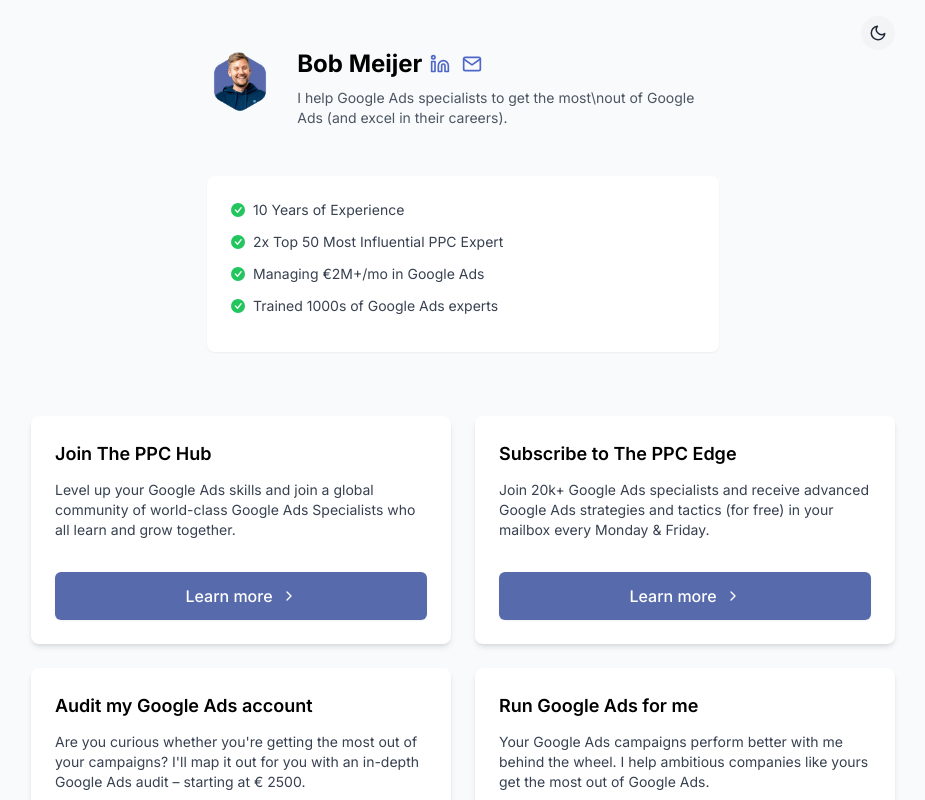
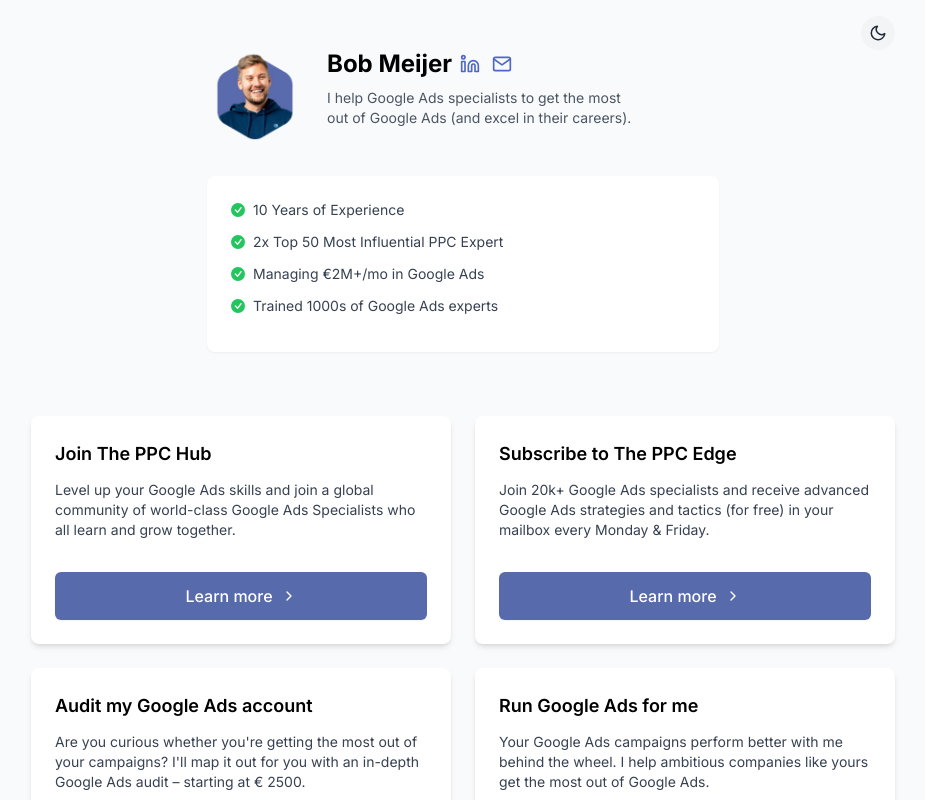
Before and after one commit to bobmeijer/linktree-alternative, a Next.js app: page / in a window 1280 px wide. Shown: the top 800 px of the page, without its empty margins (177-1102 px from the left). Built offline with nearby package versions, Linux system fonts and the light colour scheme.

Commit message:
Update bio display to automatically break after 'most'

```diff
--- a/app/components/Profile.tsx
+++ b/app/components/Profile.tsx
@@ -23,8 +23,21 @@
   socials,
   credentials = []
 }: ProfileProps) => {
-  // Split the bio by newline character to handle line breaks
-  const bioLines = bio.split('\n');
+  // Format the bio to break after "most" on desktop
+  const formatBio = () => {
+    const mostIndex = bio.indexOf("most");
+    if (mostIndex === -1) return bio;
+
+    const firstPart = bio.substring(0, mostIndex + 4); // Include "most"
+    const secondPart = bio.substring(mostIndex + 4);
+
+    return (
+      <>
+        <span className="md:after:content-[''] md:after:block">{firstPart}</span>
+        <span>{secondPart}</span>
+      </>
+    );
+  };
 
   return (
     <div className="mb-8 w-full">
@@ -70,12 +83,7 @@
             </div>
 
             <div className="text-gray-600 dark:text-gray-300 text-sm">
-              {bioLines.map((line, index) => (
-                <React.Fragment key={index}>
-                  {line}
-                  {index < bioLines.length - 1 && <br />}
-                </React.Fragment>
-              ))}
+              {formatBio()}
             </div>
           </div>
         </div>
--- a/app/page.tsx
+++ b/app/page.tsx
@@ -19,7 +19,7 @@
       <ThemeToggle />
       <Profile
         name="Bob Meijer"
-        bio="I help Google Ads specialists to get the most\nout of Google Ads (and excel in their careers)."
+        bio="I help Google Ads specialists to get the most out of Google Ads (and excel in their careers)."
         image="/bobmeijerv1.webp"
         socials={{
           linkedin: "https://www.linkedin.com/in/bmmeijer/",
```
